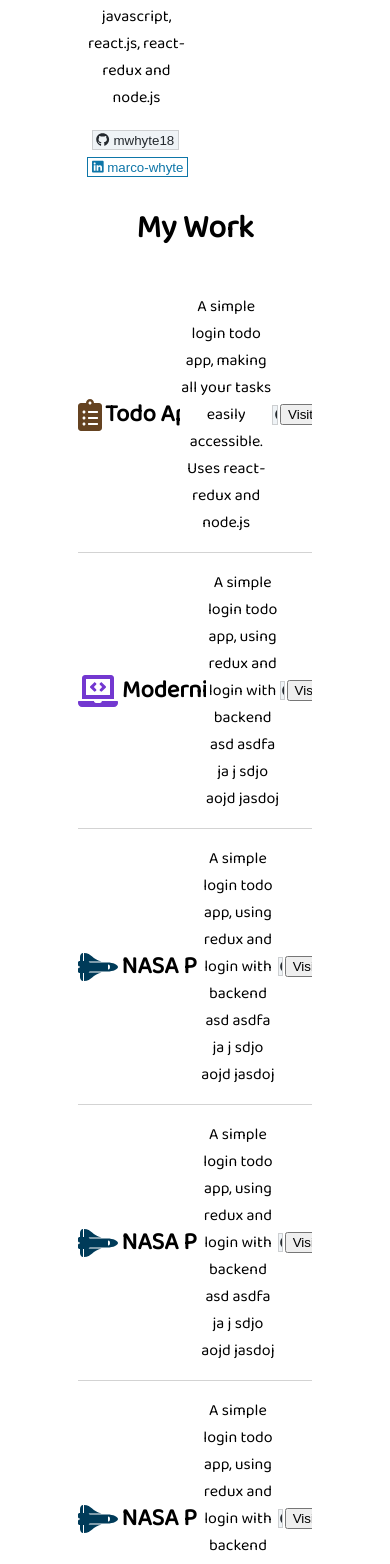
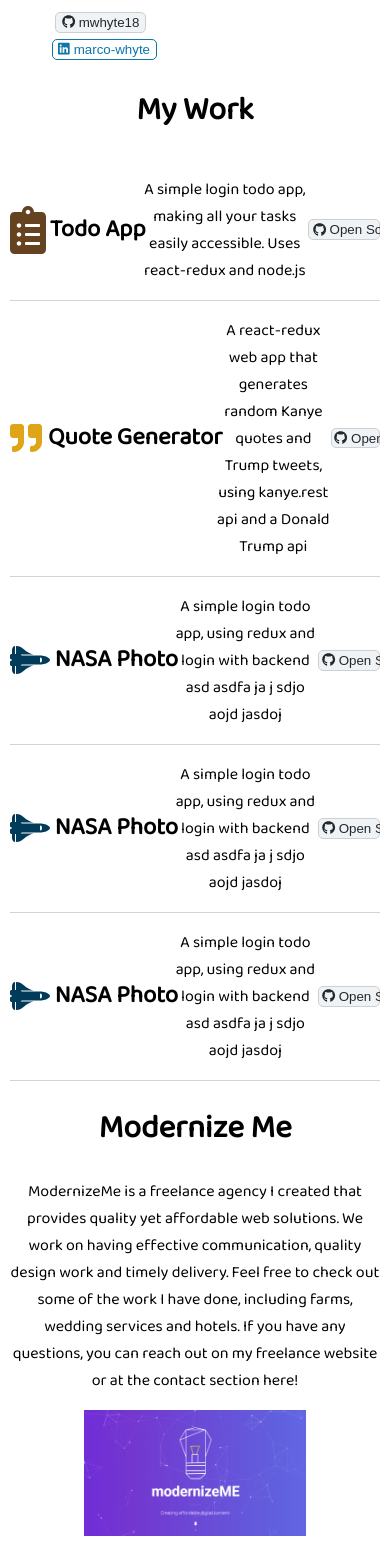
Before and after one commit to mwhyte18/portfolioWebsite, a React (Create React App) app: page / in a window 390 px wide. Shown: the part 340-1904 px from the top of the page. Built offline with nearby package versions, Linux system fonts and the light colour scheme.

Commit message:
media queries, darkmode hook, formatting

```diff
--- a/src/App.js
+++ b/src/App.js
@@ -4,6 +4,7 @@ import About from "./components/About";
 import Contact from "./components/Contact";
 import Navbar from "./components/Navbar";
 import Work from "./components/Work";
+import Freelance from "./components/Freelance";
 import Footer from "./components/Footer";
 import { BrowserRouter as Router, Link, Route, Switch } from "react-router-dom";
 function App() {
@@ -20,6 +21,7 @@ function App() {
                 <div>
                   <About />
                   <Work />
+                  <Freelance />
                   <Footer />
                 </div>
               )}
--- a/src/App.scss
+++ b/src/App.scss
@@ -16,6 +16,13 @@
   white-space: nowrap;
   overflow: hidden;
   text-overflow: ellipsis;
+  .changeMode {
+    color: #fefcd7;
+    background-color: #141852;
+    padding: 1%;
+    border-radius: 10px;
+    font-size: 1.6rem;
+  }
 }
 .navlinks {
   width: 45%;
@@ -59,6 +66,20 @@ img {
   .imageWidth {
     width: 40%;
   }
+  .img-hover-zoom {
+    overflow: hidden;
+    width: 40%;
+  }
+  /* [2] Transition property for smooth transformation of images */
+  .img-hover-zoom img {
+    transition: transform 0.5s ease;
+  }
+
+  /* [3] Finally, transforming the image when container gets hovered */
+  .img-hover-zoom:hover img {
+    transform: scale(3);
+  }
+
   img {
     width: 100%;
   }
@@ -70,6 +91,7 @@ img {
     border: 1px solid #cdcfd1;
     margin-right: 2%;
     cursor: pointer;
+    border-radius: 5px;
   }
   .github:hover {
     border: 1px solid #959596;
@@ -83,6 +105,7 @@ img {
     border: 1px solid #0e76a8;
     margin-left: 2%;
     cursor: pointer;
+    border-radius: 5px;
   }
   .linkedin:hover {
     background-color: rgb(241, 241, 241);
@@ -169,10 +192,11 @@ textarea {
     padding: 3% 5%;
     border: 1px solid #cdcfd1;
     cursor: pointer;
-    overflow: hidden;
+    overflow: visible;
     white-space: nowrap;
     margin-right: 5%;
     width: 100%;
+    border-radius: 5px;
   }
   .github:hover {
     border: 1px solid #959596;
@@ -201,7 +225,7 @@ textarea {
     justify-content: space-evenly;
     align-items: center;
     cursor: pointer;
-    overflow: hidden;
+    overflow: visible;
     white-space: nowrap;
   }
 
@@ -211,11 +235,50 @@ textarea {
   }
 
   .faLaptopCode {
-    color: #7338d0;
+    color: #dfa417;
     padding-right: 3%;
   }
   .faSpaceShuttle {
     color: #003b59;
     padding-right: 3%;
   }
+  .visitSite {
+    color: white;
+    background-color: #5183f5;
+    border: none;
+    padding: 3% 5%;
+    cursor: pointer;
+    border-radius: 5px;
+    border: 1px solid #5183f5;
+    overflow: visible;
+  }
+  .visitSite:hover {
+    background-color: #385bab;
+    border: 1px solid #203462;
+  }
 }
+.freelance {
+  .modernize {
+    width: 60%;
+    cursor: pointer;
+  }
+}
+
+@media (max-width: 1624px) {
+  .center {
+    width: 70%;
+  }
+}
+
+@media (max-width: 1414px) {
+  .center {
+    width: 80%;
+  }
+}
+@media (max-width: 1274px) {
+}
+@media (max-width: 1034px) {
+  .center {
+    width: 95%;
+  }
+}
--- a/src/components/About.js
+++ b/src/components/About.js
@@ -26,7 +26,7 @@ const About = () => {
           </button>
         </div>
       </div>
-      <div className="imageWidth">
+      <div className="img-hover-zoom">
         <img src={computer} alt="computer with react code" />
       </div>
     </div>
--- /dev/null
+++ b/src/components/Freelance.js
@@ -0,0 +1,28 @@
+import React from "react";
+import modernizeme from "./modernizeme.PNG";
+
+const Freelance = () => {
+  return (
+    <div className="freelance" id="freelance">
+      <h1>Modernize Me</h1>
+      <p>
+        ModernizeMe is a freelance agency I created that provides quality yet
+        affordable web solutions. We work on having effective communication,
+        quality design work and timely delivery. Feel free to check out some of
+        the work I have done, including farms, wedding services and hotels. If
+        you have any questions, you can reach out on my freelance website or at
+        the contact section here!{" "}
+      </p>
+      <div>
+        <img
+          onClick={() => window.open("https://modernizeme.com/", "_blank")}
+          src={modernizeme}
+          className="modernize"
+          alt="ModernizeMe logo, create affordable digital content"
+        />
+      </div>
+    </div>
+  );
+};
+
+export default Freelance;
--- a/src/components/Navbar.js
+++ b/src/components/Navbar.js
@@ -1,4 +1,7 @@
 import React from "react";
+import { faMoon } from "@fortawesome/free-solid-svg-icons";
+import { FontAwesomeIcon } from "@fortawesome/react-fontawesome";
+import { faSun } from "@fortawesome/free-solid-svg-icons";
 
 const Navbar = () => {
   return (
@@ -9,10 +12,15 @@ const Navbar = () => {
       <div className="navlinks">
         <a href="/#about">About Me</a>
         <a href="/#work">My Work</a>
+        <a href="/#freelance">Freelance</a>
         <a className="contactlink" href="/contact">
           Contact
         </a>
-        <button className="darkmode">change</button>
+        <FontAwesomeIcon
+          onClick={() => window.open("https://modernizeme.com/", "_blank")}
+          className="changeMode"
+          icon={faMoon}
+        />
       </div>
     </div>
   );
--- a/src/components/Work.js
+++ b/src/components/Work.js
@@ -1,10 +1,10 @@
 import React from "react";
-import modernizeme from "./modernizeme.PNG";
 import { FontAwesomeIcon } from "@fortawesome/react-fontawesome";
 import { faGithub } from "@fortawesome/free-brands-svg-icons";
 import { faClipboardList } from "@fortawesome/free-solid-svg-icons";
 import { faLaptopCode } from "@fortawesome/free-solid-svg-icons";
 import { faSpaceShuttle } from "@fortawesome/free-solid-svg-icons";
+import { faQuoteRight } from "@fortawesome/free-solid-svg-icons";
 
 const Work = () => {
   return (
@@ -18,7 +18,7 @@ const Work = () => {
           <FontAwesomeIcon
             className="clipboard"
             icon={faClipboardList}
-            size="2x"
+            size="3x"
           />
 
           <h2>Todo App</h2>
@@ -43,15 +43,15 @@ const Work = () => {
         >
           <FontAwesomeIcon
             className="faLaptopCode"
-            icon={faLaptopCode}
+            icon={faQuoteRight}
             size="2x"
           />
 
-          <h2>Modernize Me</h2>
+          <h2>Quote Generator</h2>
         </div>
         <p>
-          A simple login todo app, using redux and login with backend asd asdfa
-          ja j sdjo aojd jasdoj
+          A react-redux web app that generates random Kanye quotes and Trump
+          tweets, using kanye.rest api and a Donald Trump api
         </p>
         <div className="icons">
           <button className="github">
```
